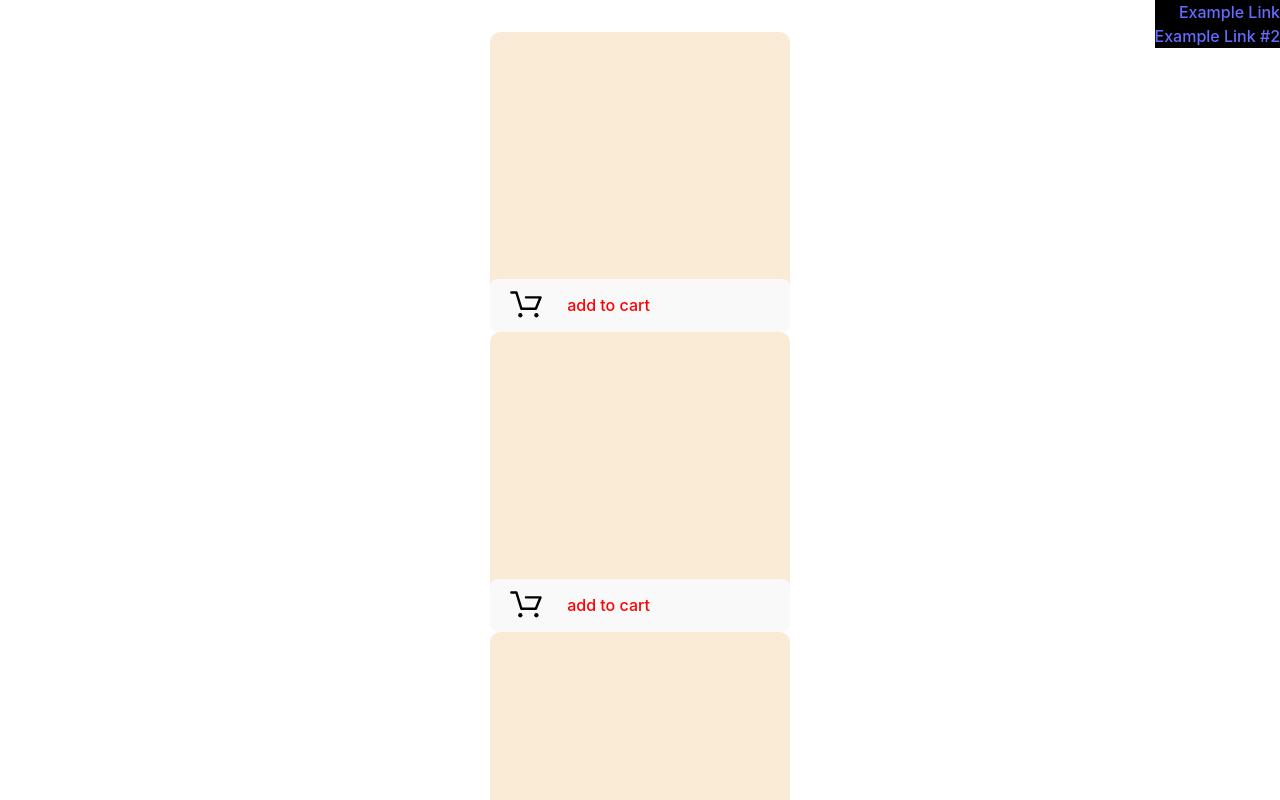
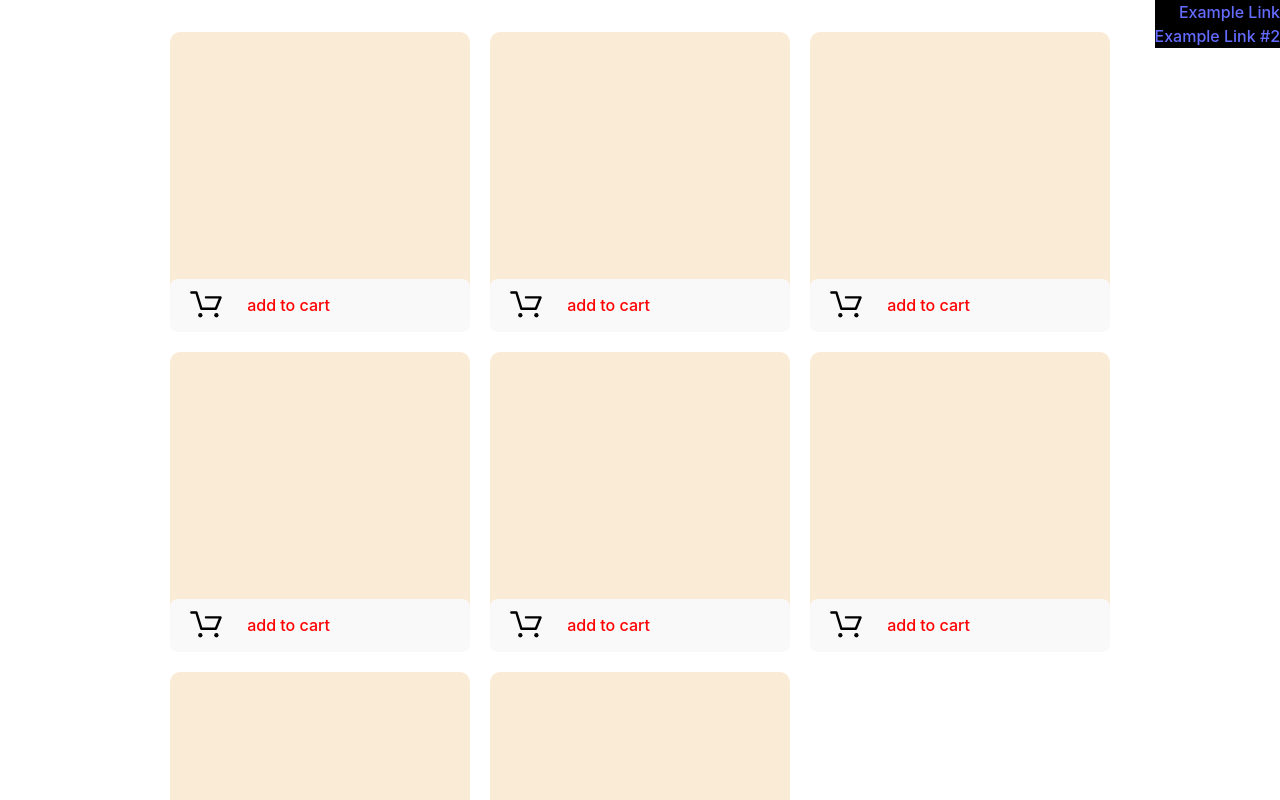
Before and after one commit to Cragt/shopping-cart, a React (Vite) app: page / in a window 1280 px wide. Shown: the top 800 px of the page. Built offline with nearby package versions, Linux system fonts and the light colour scheme.

Commit message:
Display grid, position cards

```diff
--- a/src/App.module.css
+++ b/src/App.module.css
@@ -8,3 +8,12 @@
   top: 0;
   right: 0;
 }
+
+.cards {
+  display: grid;
+  gap: 20px;
+  grid-template:
+  "a b c"
+  "d e f"
+  "g h i"
+}
```
